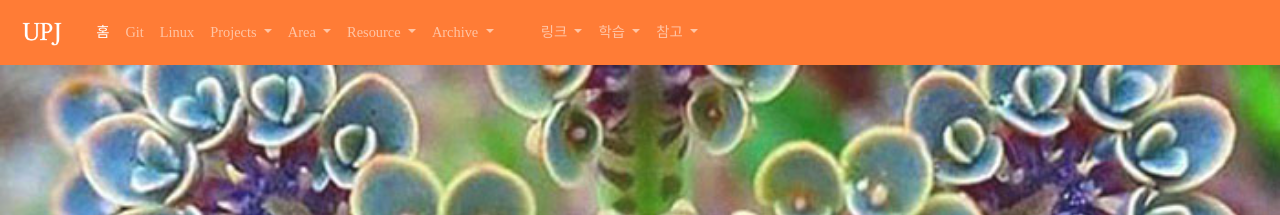
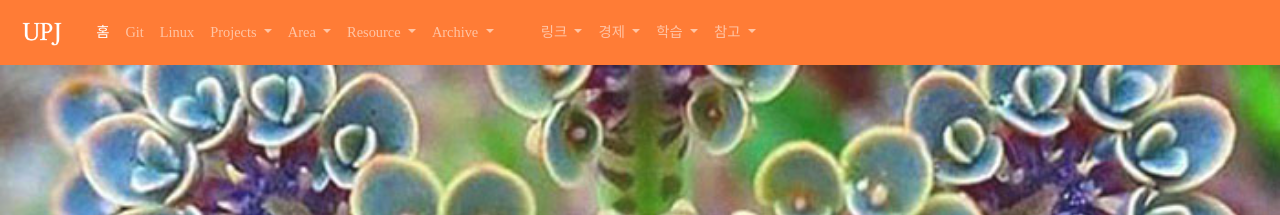
Before and after one commit to upj53/upj53.github.io, a Jekyll site: the page built from index.html, in a window 1280 px wide. Shown: the top 215 px of the page. Built offline with Jekyll 4.4.1, drawn with Linux system fonts in a browser that asks for light colours; nearby versions of some CDN libraries; some web fonts are replaced.

Commit message:
add menu

```diff
--- a/_includes/navbar.html
+++ b/_includes/navbar.html
@@ -178,9 +178,18 @@
                         <li><a class="dropdown-item"
                                 href="https://github.com/upj53/goorm_svelte_pybo/blob/master/src/App.svelte">Pybo
                                 Svelte(front-end)</a></li>
-                        <li>
-                            <hr class="dropdown-divider">
-                        </li>
+                    </ul>
+                </li>
+                <li class="nav-item dropdown">
+                    <a class="nav-link dropdown-toggle" href="#" role="button" data-bs-toggle="dropdown"
+                        aria-expanded="false">
+                        경제
+                    </a>
+                    <ul class="dropdown-menu">
+                        <!--
+                        <li><a class="dropdown-item" href=""></a></li>
+                        <li><hr class="dropdown-divider"></li>
+                        -->
                         <li><a class="dropdown-item" href="https://www.youtube.com/@0hmyschool/playlists">오마이스쿨 최진기 생존경제</a></li>
                         <li><a class="dropdown-item" href="https://www.youtube.com/@MK_Invest/videos">매경 월가월부</a></li>
                         <li><a class="dropdown-item" href="https://www.youtube.com/@giant_tv/videos">매경 자이앤트</a></li>
@@ -189,6 +198,7 @@
                         <li><a class="dropdown-item" href="https://www.youtube.com/@user-zn9js9fg5i/videos">힐링여행자 미국주식</a></li>
                         <li><a class="dropdown-item" href="https://www.youtube.com/@leaderstock/videos">리더스탁</a></li>
                         <li><a class="dropdown-item" href="https://www.youtube.com/@technicalanalysisTV/videos">기술적분석</a></li>
+                        <li><hr class="dropdown-divider"></li>
                         <li><a class="dropdown-item" href="https://edition.cnn.com/markets/fear-and-greed">Fear & Greed Index (1)</a></li>
                         <li><a class="dropdown-item" href="https://en.macromicro.me/collections/34/us-stock-relative/50108/cnn-fear-and-greed">Fear & Greed Index (2)</a></li>
                         <li><a class="dropdown-item" href="https://www.google.com/finance/quote/VIX:INDEXCBOE?sa=X&ved=2ahUKEwiX19KI6-aGAxXzga8BHQk5KE4Q3ecFegQIMBAf&window=MAX">변동성지수 VIX</a></li>
```
